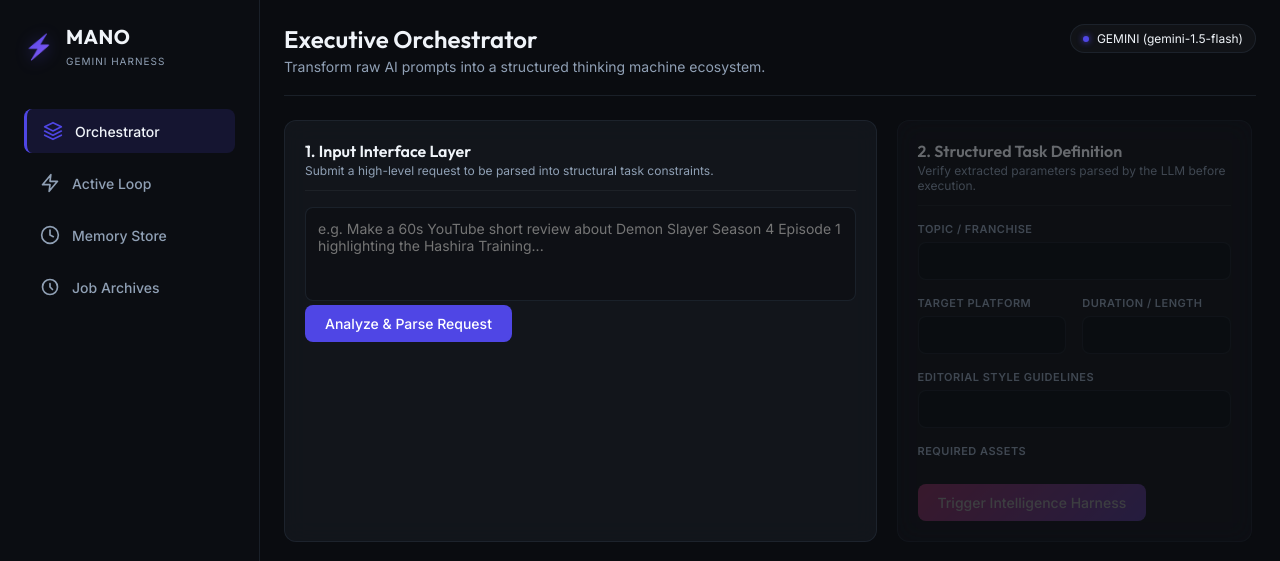
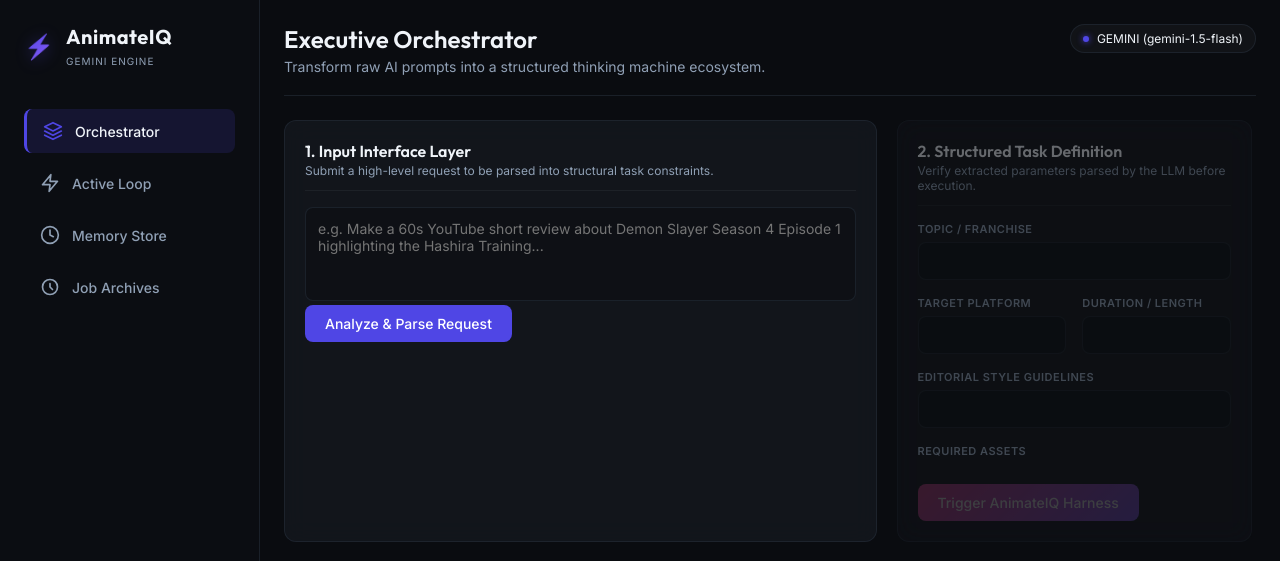
Before and after one commit to Akhand6886/AnimateIQ, a plain HTML site: page static/index.html in a window 1280 px wide. Shown: the top 561 px of the page. Drawn offline with Linux system fonts and the light colour scheme; no server answers.

Commit message:
Rename project to AnimateIQ in static index.html branding

```diff
--- a/static/index.html
+++ b/static/index.html
@@ -3,7 +3,7 @@
 <head>
     <meta charset="UTF-8">
     <meta name="viewport" content="width=device-width, initial-scale=1.0">
-    <title>Gemini Intelligence Harness</title>
+    <title>AnimateIQ: Gemini Multi-Agent Engine</title>
     <!-- Google Fonts: Outfit & Inter -->
     <link rel="preconnect" href="https://fonts.googleapis.com">
     <link rel="preconnect" href="https://fonts.gstatic.com" crossorigin>
@@ -17,8 +17,8 @@
             <div class="brand">
                 <span class="brand-logo">⚡</span>
                 <div class="brand-text">
-                    <h1>MANO</h1>
-                    <span class="sub-brand">GEMINI HARNESS</span>
+                    <h1>AnimateIQ</h1>
+                    <span class="sub-brand">GEMINI ENGINE</span>
                 </div>
             </div>
             <nav class="sidebar-nav">
@@ -118,7 +118,7 @@
                             </div>
                             <div class="form-actions mt-2">
                                 <button class="btn btn-accent" id="btn-run-harness" disabled>
-                                    <span>Trigger Intelligence Harness</span>
+                                    <span>Trigger AnimateIQ Harness</span>
                                 </button>
                             </div>
                         </div>
```
